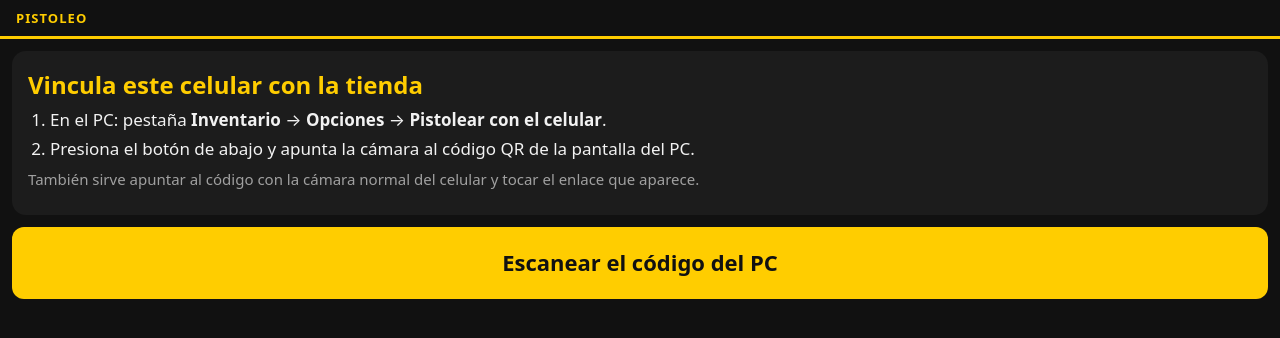
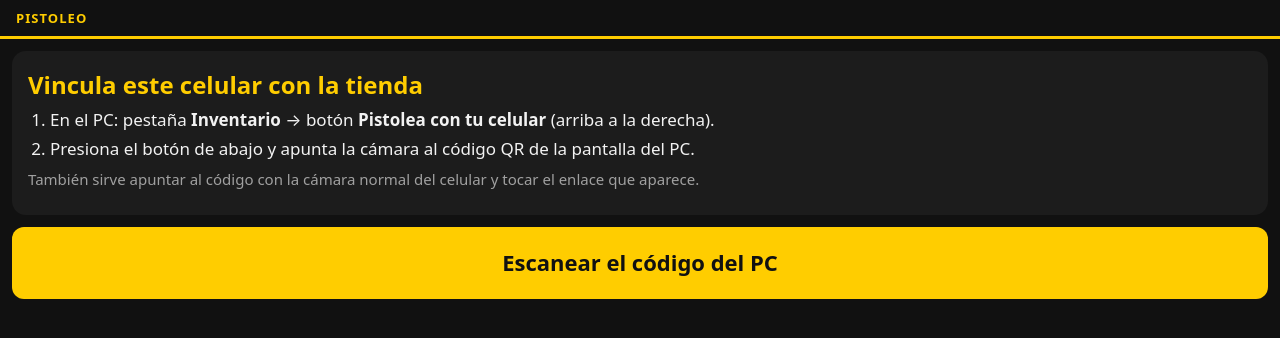
Before and after one commit to DruidazZo/pistoleo, a plain HTML site: page index.html in a window 1280 px wide. Drawn offline with Linux system fonts and the light colour scheme.

Commit message:
Instrucciones: el botón del PC ahora se llama «Pistolea con tu celular»
Co-Authored-By: Claude Opus 5.5 <noreply@anthropic.com>

```diff
--- a/index.html
+++ b/index.html
@@ -148,7 +148,7 @@
     <div class="tarjeta">
       <h1>Vincula este celular con la tienda</h1>
       <ol>
-        <li>En el PC: pestaña <b>Inventario</b> → <b>Opciones</b> → <b>Pistolear con el celular</b>.</li>
+        <li>En el PC: pestaña <b>Inventario</b> → botón <b>Pistolea con tu celular</b> (arriba a la derecha).</li>
         <li>Presiona el botón de abajo y apunta la cámara al código QR de la pantalla del PC.</li>
       </ol>
       <p class="gris">También sirve apuntar al código con la cámara normal del celular y tocar el enlace que aparece.</p>
```
Also changed, not shown: LEEME.txt.
